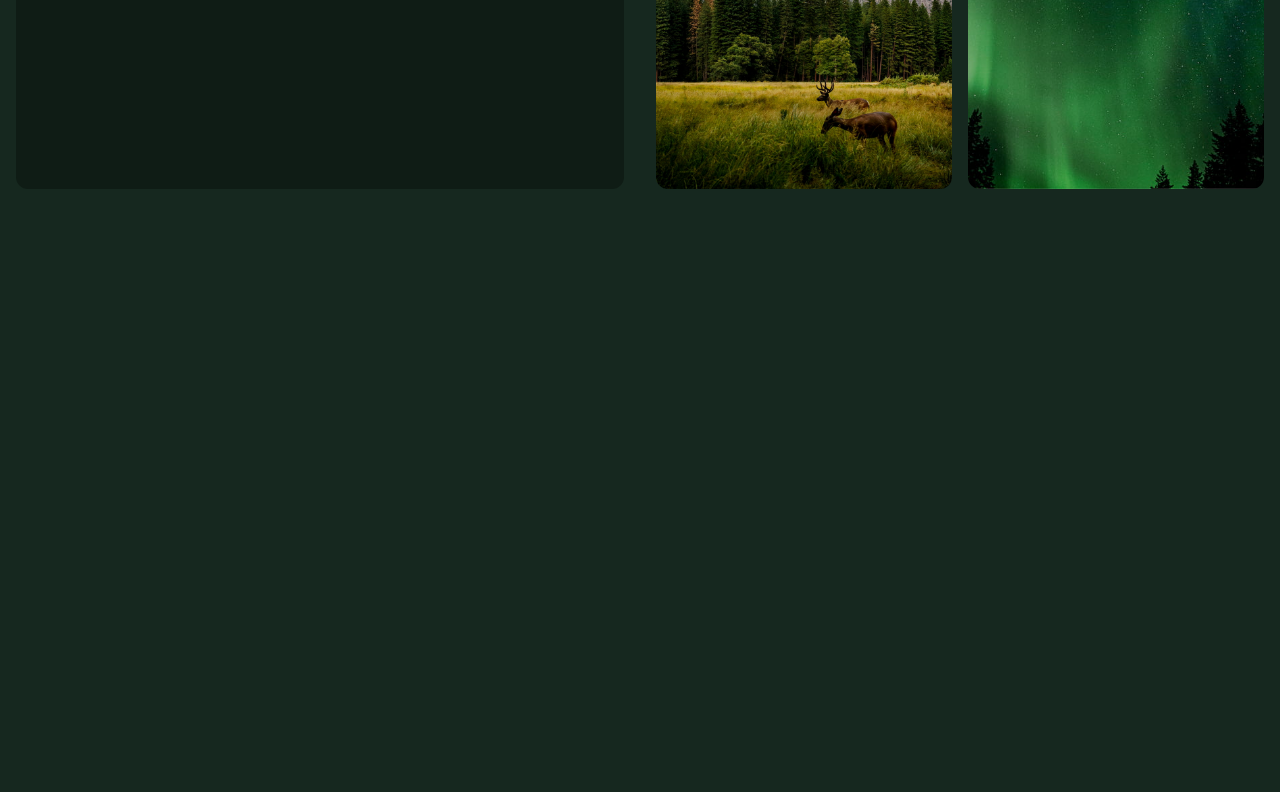
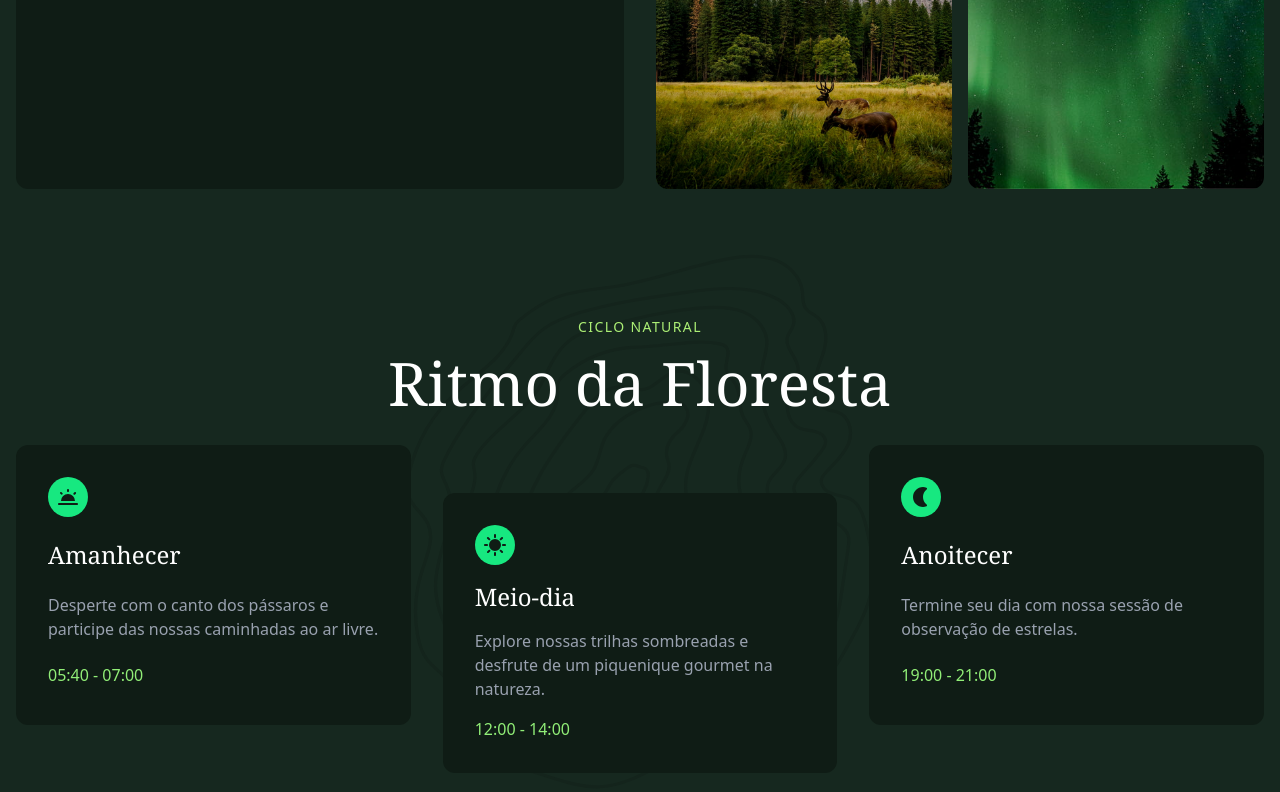
Before and after one commit to kessleru/Forest-Web, a website built with Vite: page index.html in a window 1280 px wide. Shown: the part 2711-3503 px from the top of the page. Before the commit the page ends 2964 px from the top, so only its background shows below. Built offline with nearby package versions, Linux system fonts and the light colour scheme.

Commit message:
feat: adicionado a seção de ciclo natural

```diff
--- a/index.html
+++ b/index.html
@@ -336,5 +336,67 @@
         </div>
       </div>
     </section>
+
+    <section
+      class="container bg-[url('/assets/icons/padrao.svg')] bg-contain bg-center bg-no-repeat mb-12 sm:mb-16 sm:py-16"
+    >
+      <p
+        class="mb-4 text-center text-verde-200 uppercase tracking-widest text-sm"
+      >
+        Ciclo Natural
+      </p>
+      <h2
+        class="mb-8 mx-auto font-serif text-balance text-center max-w-screen-md text-white text-4xl sm:text-6xl"
+      >
+        Ritmo da Floresta
+      </h2>
+
+      <div class="flex flex-col gap-4 sm:flex-row sm:gap-8">
+        <div
+          class="grid flex-1 gap-4 bg-verde-900 p-6 sm:p-8 rounded-xl transition-transform sm:hover:-translate-y-2"
+        >
+          <div
+            class="bg-verde-400 rounded-full size-10 flex items-center justify-center"
+          >
+            <img src="assets/icons/manha.svg" alt="" />
+          </div>
+          <h3 class="font-serif text-2xl text-white">Amanhecer</h3>
+          <p class="text-gray-400">
+            Desperte com o canto dos pássaros e participe das nossas caminhadas
+            ao ar livre.
+          </p>
+          <span class="text-verde-300">05:40 - 07:00</span>
+        </div>
+        <div
+          class="grid flex-1 gap-4 bg-verde-900 p-6 sm:p-8 rounded-xl transition-transform sm:translate-y-12 sm:hover:translate-y-10"
+        >
+          <div
+            class="bg-verde-400 rounded-full size-10 flex items-center justify-center"
+          >
+            <img src="assets/icons/dia.svg" alt="" />
+          </div>
+          <h3 class="font-serif text-2xl text-white">Meio-dia</h3>
+          <p class="text-gray-400">
+            Explore nossas trilhas sombreadas e desfrute de um piquenique
+            gourmet na natureza.
+          </p>
+          <span class="text-verde-300">12:00 - 14:00</span>
+        </div>
+        <div
+          class="grid flex-1 gap-4 bg-verde-900 p-6 sm:p-8 rounded-xl transition-transform sm:hover:-translate-y-2"
+        >
+          <div
+            class="bg-verde-400 rounded-full size-10 flex items-center justify-center"
+          >
+            <img src="assets/icons/noite.svg" alt="" />
+          </div>
+          <h3 class="font-serif text-2xl text-white">Anoitecer</h3>
+          <p class="text-gray-400">
+            Termine seu dia com nossa sessão de observação de estrelas.
+          </p>
+          <span class="text-verde-300">19:00 - 21:00</span>
+        </div>
+      </div>
+    </section>
   </body>
 </html>
```
